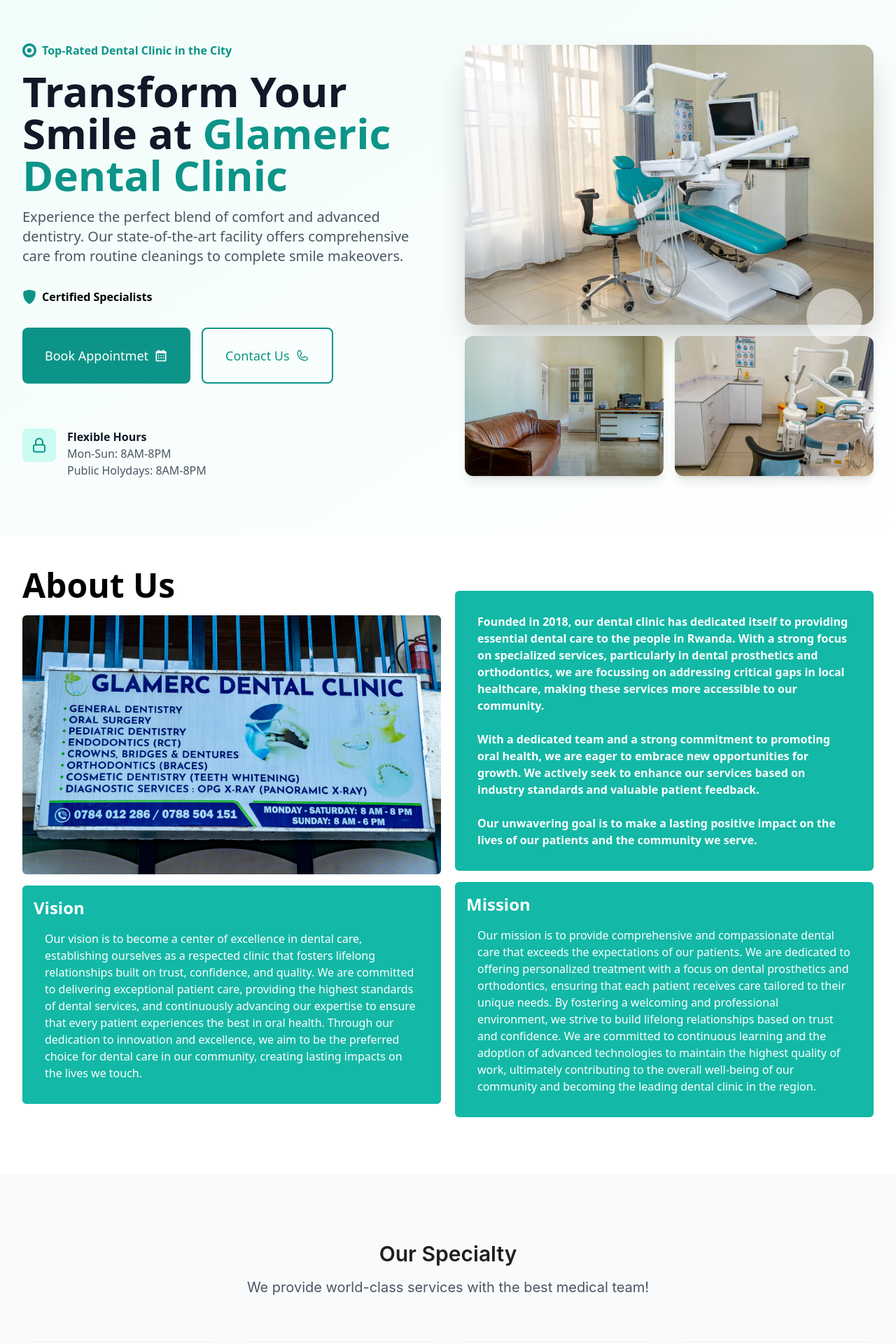
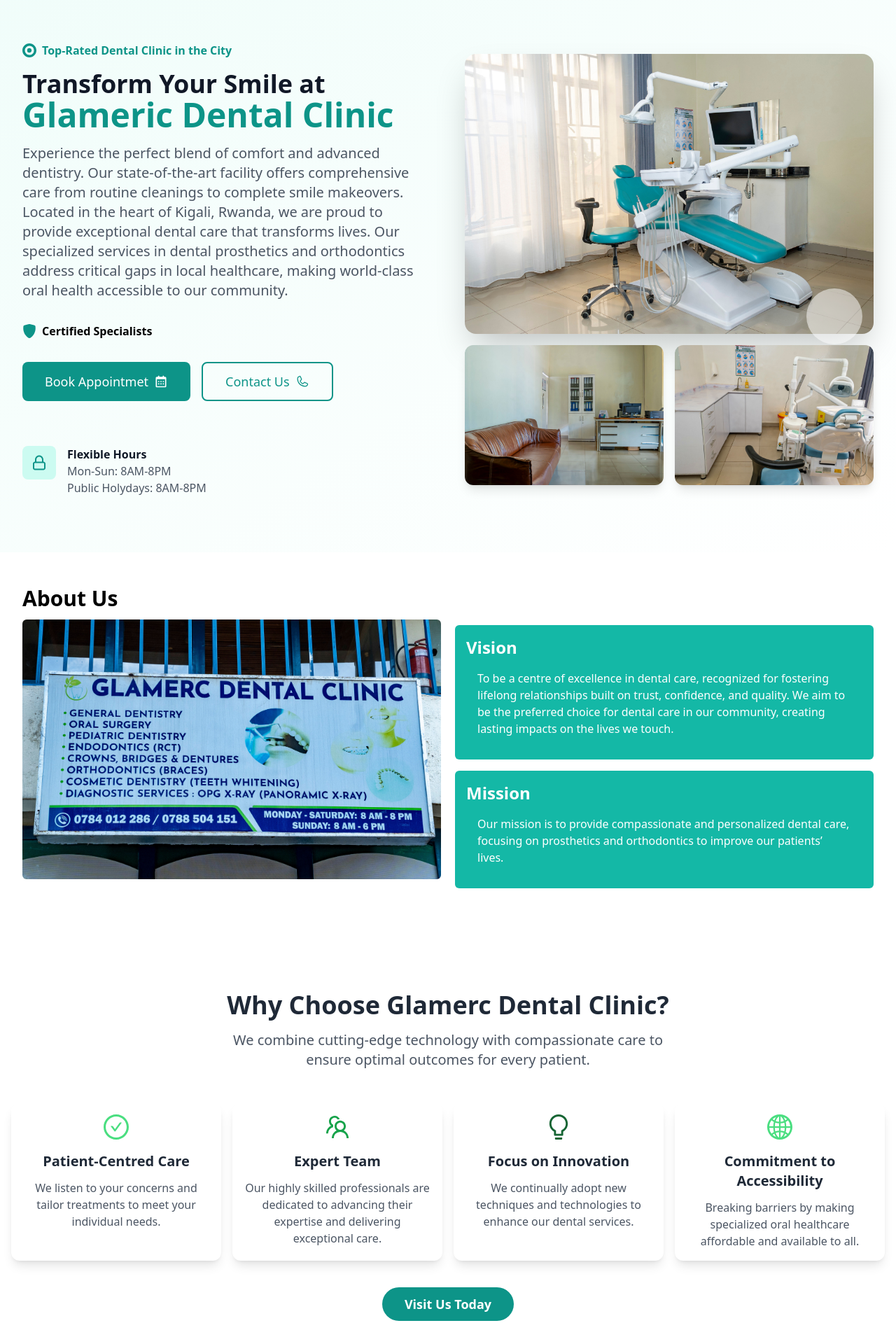
Before and after one commit to FabCode67/GLAMERC, a Next.js app: page / in a window 1280 px wide. Shown: the part 260-2180 px from the top of the page at 70% size. Built offline with nearby package versions, Linux system fonts and the light colour scheme; no server answers.

Commit message:
adding some context

```diff
--- a/app/components/AboutusSection.tsx
+++ b/app/components/AboutusSection.tsx
@@ -1,32 +1,31 @@
 'use client'
 import Image from 'next/image';
+import ClinicFeatures from './WhyUs';
 const AboutSection = () => {
   return (
-    <div id="about" className="relative max-w-7xl lg:flex-row flex flex-col gap-5 my-auto mx-auto px-4 sm:px-6 lg:px-8 pt-16 pb-16 sm:pt-20 sm:pb-20">
+    <><div id="about" className="relative max-w-7xl lg:flex-row flex flex-col gap-5 my-auto mx-auto px-4 sm:px-6 lg:px-8 pt-16 pb-16 sm:pt-20 sm:pb-20">
       <div className="md:w-1/2 w-full  my-auto flex flex-col space-y-4">
-        <h1 className="md:text-5xl text-2xl font-bold absolute md:top-12 -top-5">About Us</h1>
+        <h1 className="md:text-3xl text-2xl font-semibold absolute md:top-12 -top-5">About Us</h1>
         <Image src="/images/service.jpg" alt="About Us" width={500} height={500} className="rounded-md w-full object-fill" />
         <div className="bg-teal-500 rounded-md my-auto mt-auto justify-center flex">
 
-          <div className="bg-teal-500 rounded-md md:p-4 p-2">
-            <h1 className="text-white text-2xl font-bold">Vision</h1>
-            <p className="text-white text-base md:p-4 p-2">Our vision is to become a center of excellence in dental care, establishing ourselves as a respected clinic that fosters lifelong relationships built on trust, confidence, and quality. We are committed to delivering exceptional patient care, providing the highest standards of dental services, and continuously advancing our expertise to ensure that every patient experiences the best in oral health. Through our dedication to innovation and excellence, we aim to be the preferred choice for dental care in our community, creating lasting impacts on the lives we touch.</p>
-          </div>
+
         </div>
       </div>
-      <div className="md:w-1/2 w-full flex flex-col gap-4">
+      <div className="md:w-1/2 mt-6 w-full flex flex-col gap-4">
         <div className="bg-teal-500 rounded-md md:p-4 p-2">
-          <p className="text-white text-base font-bold md:p-4 p-2">Founded in 2018, our dental clinic has dedicated itself to providing essential dental care to the people in Rwanda. With a strong focus on specialized services, particularly in dental prosthetics and orthodontics, we are focussing on addressing critical gaps in local healthcare, making these services more accessible to our community.
-            <br /> <br /> With a dedicated team and a strong commitment to promoting oral health, we are eager to embrace new opportunities for growth. We actively seek to enhance our services based on industry standards and valuable patient feedback.
-            <br /> <br /> Our unwavering goal is to make a lasting positive impact on the lives of our patients and the community we serve.
+        <h1 className="text-white text-2xl font-bold">Vision</h1>
+
+          <p className="text-white text-base md:p-4 p-2">            To be a centre of excellence in dental care, recognized for fostering lifelong relationships built on trust, confidence, and quality. We aim to be the preferred choice for dental care in our community, creating lasting impacts on the lives we touch.
           </p>
         </div>
         <div className="bg-teal-500 rounded-md md:p-4 p-2">
           <h1 className="text-white text-2xl font-bold">Mission</h1>
-          <p className="text-white text-base md:p-4 p-2">Our mission is to provide comprehensive and compassionate dental care that exceeds the expectations of our patients. We are dedicated to offering personalized treatment with a focus on dental prosthetics and orthodontics, ensuring that each patient receives care tailored to their unique needs. By fostering a welcoming and professional environment, we strive to build lifelong relationships based on trust and confidence. We are committed to continuous learning and the adoption of advanced technologies to maintain the highest quality of work, ultimately contributing to the overall well-being of our community and becoming the leading dental clinic in the region.</p>
+          <p className="text-white text-base md:p-4 p-2">{"Our mission is to provide compassionate and personalized dental care, focusing on prosthetics and orthodontics to improve our patients’ lives."}</p>
         </div>
       </div>
-    </div>
+    </div><ClinicFeatures /></>
+
   );
 };
 
--- a/app/components/Footer.tsx
+++ b/app/components/Footer.tsx
@@ -1,18 +1,16 @@
 import React from 'react';
 import Link from 'next/link';
-import {  PhoneOutlined, EnvironmentOutlined } from '@ant-design/icons';
+import { PhoneOutlined, EnvironmentOutlined } from '@ant-design/icons';
 import SubFooter from './SubFooter';
 
 const Footer = () => {
   return (
     <footer className="bg-gray-800 pt-12 text-gray-400">
-      <div className="container max-w-7xl mx-auto px-4 sm:px-6 lg:px-8 md:px-2 grid grid-cols-1 md:grid-cols-3 gap-8">
+      <div className="container max-w-7xl mx-auto px-4 pb-12 sm:px-6 lg:px-8 md:px-2 grid grid-cols-1 md:grid-cols-3 gap-8">
         <div>
-            <h4 className="text-lg font-semibold mb-4">Vision</h4>
-            <p className="text-gray-400 text-[13px]">
-            Our vision is to become a center of excellence in dental care, establishing ourselves as a respected clinic that fosters lifelong relationships built on trust, confidence, and quality. We are committed to delivering exceptional patient care, providing the highest standards of dental services, and continuously advancing our expertise to ensure that every patient experiences the best in oral health. Through our dedication to innovation and excellence, we aim to be the preferred choice for dental care in our community, creating lasting impacts on the lives we touch.
-            </p>
-        </div>
+          <h4 className="text-lg font-semibold mb-4">Visit Us Today</h4>
+          <p className="text-gray-400 text-base">
+            We invite you to experience the difference at Glamerc Dental Clinic. Whether you need a routine check-up, advanced dental prosthetics, or orthodontic solutions, we are here to provide you with the care and attention you deserve. </p>        </div>
         <div className='md:block hidden'>
           <h4 className="text-lg text-gray-400 font-semibold mb-4">Quick Links</h4>
           <ul className="space-y-2">
@@ -34,7 +32,7 @@
         </div>
       </div>
       <div className='w-full md:hidden flex mt-3 px-2 py-12 '>
-      <div className='w-1/2'>
+        <div className='w-1/2'>
           <h4 className="text-lg text-gray-400 font-semibold mb-4">Quick Links</h4>
           <ul className="space-y-2">
             <li><Link href="#"><p className="hover:text-teal-400 text-gray-400">Home</p></Link></li>
@@ -53,7 +51,7 @@
             <p><PhoneOutlined /> Phone: 0784012286</p>
           </div>
         </div>
-        </div>
+      </div>
       <SubFooter />
     </footer>
   );
--- a/app/components/HeroSection.tsx
+++ b/app/components/HeroSection.tsx
@@ -46,13 +46,12 @@
                                 <SiTarget className="w-5 h-5 fill-current" />
                                 <span className="font-semibold">Top-Rated Dental Clinic in the City</span>
                             </div>
-                            <h1 className="text-4xl sm:text-5xl lg:text-6xl font-bold text-gray-900">
+                            <h1 className="text-3xl sm:text-4xl lg:text-4xl font-bold text-gray-900">
                                 Transform Your Smile at{' '}
-                                <span className="text-teal-600">Glameric Dental Clinic</span>
+                                <span className="text-teal-600 lg:text-5xl">Glameric Dental Clinic</span>
                             </h1>
                             <p className="text-xl text-gray-600 max-w-2xl">
-                                Experience the perfect blend of comfort and advanced dentistry. Our state-of-the-art
-                                facility offers comprehensive care from routine cleanings to complete smile makeovers.
+                            Experience the perfect blend of comfort and advanced dentistry. Our state-of-the-art facility offers comprehensive care from routine cleanings to complete smile makeovers. Located in the heart of Kigali, Rwanda, we are proud to provide exceptional dental care that transforms lives. Our specialized services in dental prosthetics and orthodontics address critical gaps in local healthcare, making world-class oral health accessible to our community.
                             </p>
                         </div>
 
@@ -72,11 +71,11 @@
                         <div className="flex flex-col sm:flex-row gap-4">
                             <button
                             onClick={handleCancel}
-                            className="bg-teal-600   justify-between hover:bg-teal-700 text-white px-8 py-6 rounded-lg text-lg flex items-center gap-2">
+                            className="bg-teal-600   justify-between hover:bg-teal-700 text-white px-8 py-3 rounded-lg text-lg flex items-center gap-2">
                                 Book Appointmet
                                 <BiCalendar className="w-5 h-5" />
                             </button>
-                            <Link className="border-2 justify-between border-teal-600 text-teal-600 hover:bg-teal-50 px-8 py-6 rounded-lg text-lg flex items-center gap-2" href={'/#contact'}>
+                            <Link className="border-2 justify-between border-teal-600 text-teal-600 hover:bg-teal-50 px-8 py-3 rounded-lg text-lg flex items-center gap-2" href={'/#contact'}>
                                 Contact Us
                                 <PiPhone className="w-5 h-5" />
                             </Link>
--- a/app/components/Location.tsx
+++ b/app/components/Location.tsx
@@ -6,7 +6,7 @@
 const LocationSection = () => {
   return (
     <section id='contact' className="min-h-screen py-10">
-      <div className="max-w-7xl mx-auto px-4 sm:px-6 lg:px-8 h-full flex items-center">
+      <div className="max-w-7xl mx-auto px-4 sm:px-6 lg:px-8 h-full my-auto  self-center mt-auto flex items-center justify-center min-h-screen">
         <div className="w-full flex flex-col-reverse lg:flex-row gap-8 items-center justify-between">
           <div className="lg:w-1/2 w-full relative aspect-[4/3] rounded-[40px_10px_40px_10px] overflow-hidden shadow-2xl">
             <Image
--- a/app/components/ServiceSection.tsx
+++ b/app/components/ServiceSection.tsx
@@ -47,8 +47,7 @@
             Our Specialty
           </Title>
           <Paragraph className="text-xl text-gray-600">
-            We provide world-class services with the best medical team!
-          </Paragraph>
+          We offer a comprehensive range of services in general dentistry, dental prosthetics, orthodontics, cosmetic, and paediatric dentistry, all designed to meet your unique oral health needs:           </Paragraph>
         </div>
 
         <div className="grid grid-cols-2 md:grid-cols-3 p-0 lg:grid-cols-4 md:gap-8 gap-2">
--- a/app/components/TeamSection.tsx
+++ b/app/components/TeamSection.tsx
@@ -31,7 +31,7 @@
     useEffect(() => {
         const fetchDoctors = async () => {
             try {
-                const response = await getDoctors();
+                const response:any = await getDoctors();
                 if (response && Array.isArray(response.data)) {
                     setTeamData(response.data);
                     setLoading(false);
--- /dev/null
+++ b/app/components/WhyUs.tsx
@@ -0,0 +1,64 @@
+import React from 'react';
+import { CheckCircleOutlined, TeamOutlined, BulbOutlined, GlobalOutlined } from '@ant-design/icons';
+
+const ClinicFeatures = () => {
+  const features = [
+    {
+      icon: <CheckCircleOutlined className="text-4xl text-green-400" />,
+      title: 'Patient-Centred Care',
+      description: 'We listen to your concerns and tailor treatments to meet your individual needs.'
+    },
+    {
+      icon: <TeamOutlined className="text-4xl text-green-600" />,
+      title: 'Expert Team',
+      description: 'Our highly skilled professionals are dedicated to advancing their expertise and delivering exceptional care.'
+    },
+    {
+      icon: <BulbOutlined className="text-4xl text-green-800" />,
+      title: 'Focus on Innovation',
+      description: 'We continually adopt new techniques and technologies to enhance our dental services.'
+    },
+    {
+      icon: <GlobalOutlined className="text-4xl text-green-400" />,
+      title: 'Commitment to Accessibility',
+      description: 'Breaking barriers by making specialized oral healthcare affordable and available to all.'
+    }
+  ];
+
+  return (
+    <section className="bg-white py-16 max-w-7xl px-4 flex flex-col items-center mx-auto">
+      <div className="container mx-auto">
+        <div className="text-center mb-12">
+          <h2 className="lg:text-4xl md:text-3xl text-xl font-bold text-gray-800 mb-4">Why Choose Glamerc Dental Clinic?</h2>
+          <p className="text-xl text-gray-600 max-w-2xl mx-auto">
+            We combine cutting-edge technology with compassionate care to ensure optimal outcomes for every patient.
+          </p>
+        </div>
+
+        <div className="grid md:grid-cols-2 lg:grid-cols-4 gap-4">
+          {features.map((feature, index) => (
+            <div
+              key={index}
+              className="bg-white shadow-lg rounded-xl p-4 text-center transform transition duration-300 hover:scale-105 hover:shadow-xl"
+            >
+              <div className="mb-4">{feature.icon}</div>
+              <h3 className="text-xl font-semibold text-gray-800 mb-3">{feature.title}</h3>
+              <p className="text-gray-600">{feature.description}</p>
+            </div>
+          ))}
+        </div>
+
+        <div className="text-center mt-12">
+          <a
+            href="#contact"
+            className="bg-teal-600 text-white px-8 py-3 rounded-full text-lg font-semibold hover:bg-teal-700 transition duration-300"
+          >
+            Visit Us Today
+          </a>
+        </div>
+      </div>
+    </section>
+  );
+};
+
+export default ClinicFeatures;
--- a/app/page.tsx
+++ b/app/page.tsx
@@ -9,6 +9,7 @@
 import Footer from './components/Footer';
 import LocationSection from './components/Location';
 import NavLogo from './components/NavLogo';
+import ClinicFeatures from './components/WhyUs';
 
 const Home = () => {
   return (
--- a/app/server/apis.ts
+++ b/app/server/apis.ts
@@ -34,8 +34,8 @@
   try {
     const roles = ["doctor", "dentist", "lab_technician", "counselor", "psychologist", "psychiatrist", "financial_manager", "receptionist"];
     api.defaults.baseURL = `https://${process.env.NEXT_PUBLIC_SUBDOMAIN}.${process.env.NEXT_PUBLIC_API_DOMAIN}/api`;
-    const res = await api.get(`/users?role=${roles.join(",")}`);
-    if (res.status === 200) return res.data;
+    const res = await api.get(`/all_doctors?clinic_id=${process.env.NEXT_PUBLIC_ID}&roles=${roles.join(",")}`);
+    if (res.status === 200) return res;
   } catch (e) {
     return { error: e };
   }
```
